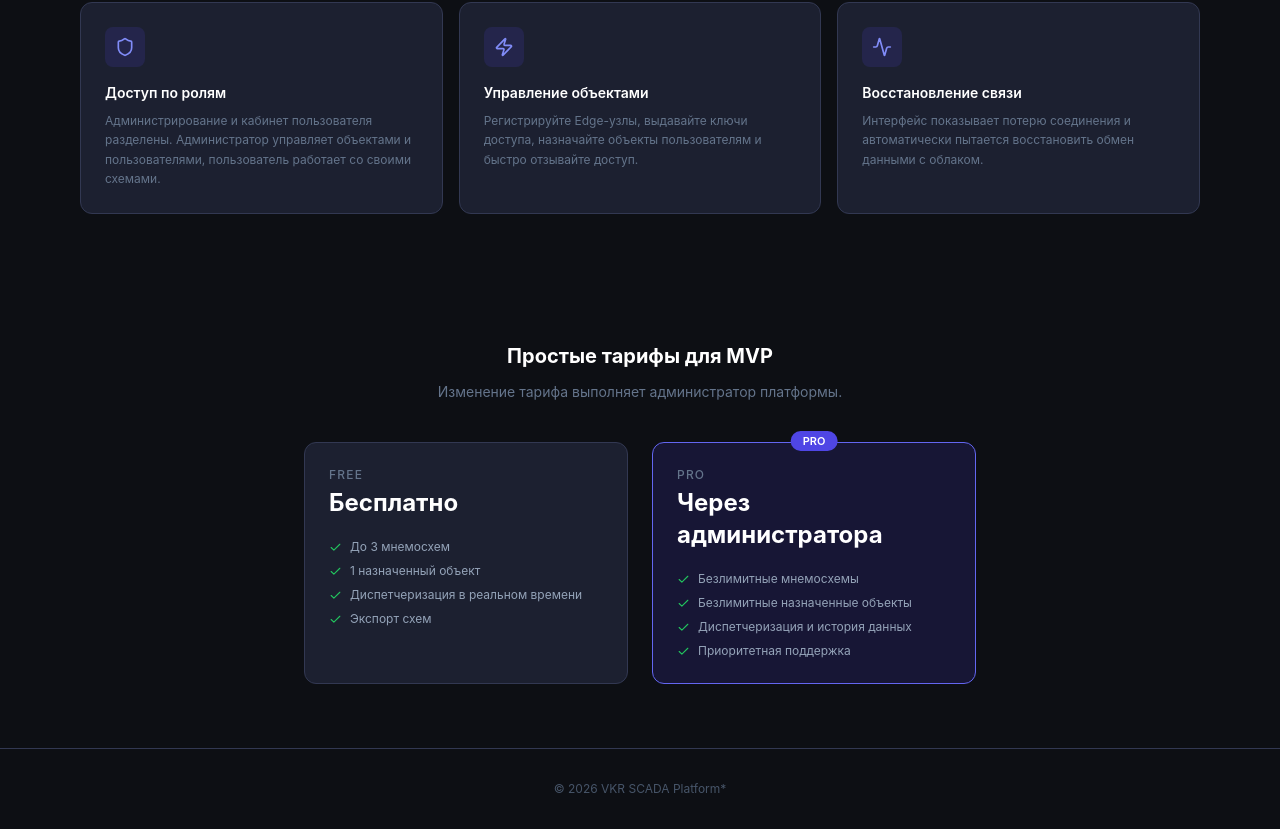
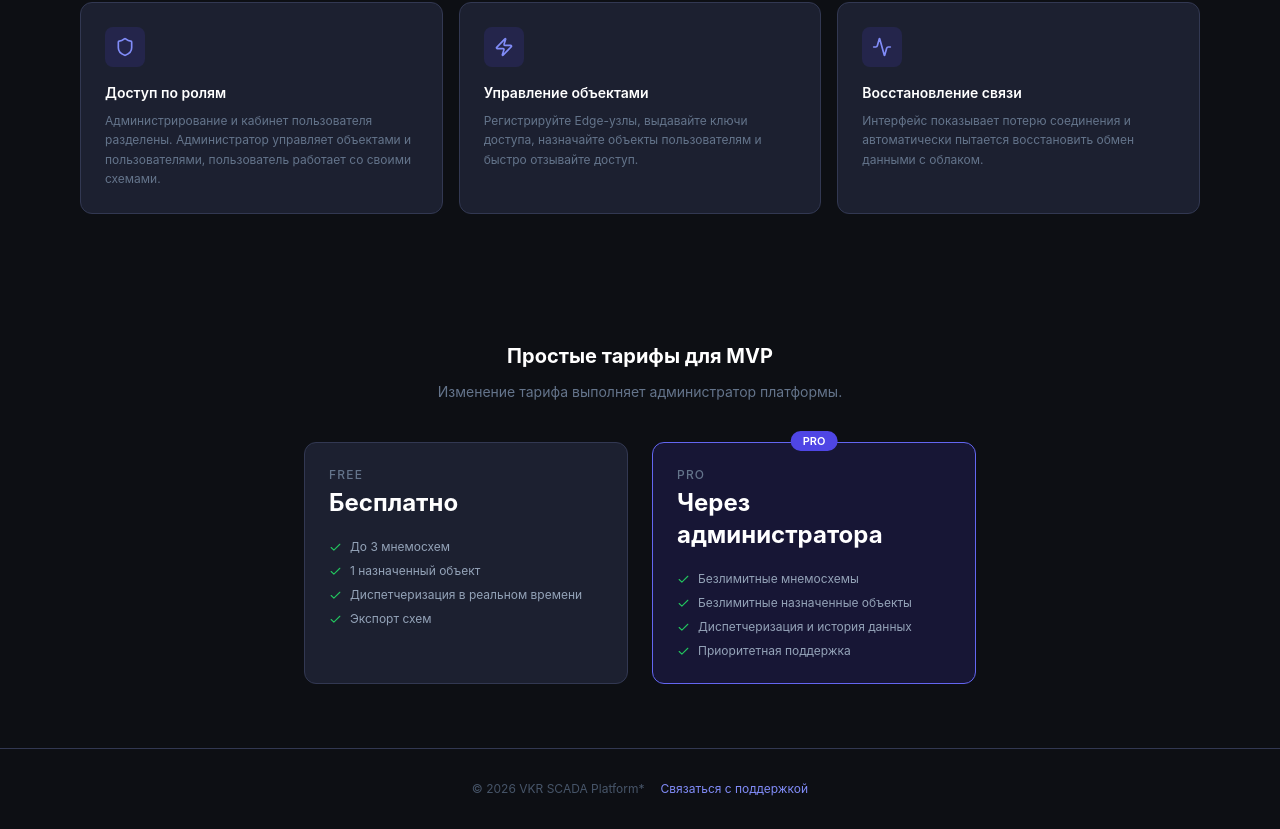
Before and after one commit to DvornikovDV/VKR, a React (Vite) app in the folder client/: page / in a window 1280 px wide. Shown: the part 987-1816 px from the top of the page. Built offline with nearby package versions, Linux system fonts and the light colour scheme.

Commit message:
Add configurable support mailto links; expose diagram request actions in User Hub; add support contacts to public and login pages; validate support link generation with tests

```diff
--- a/client/src/features/auth/pages/LoginPage.tsx
+++ b/client/src/features/auth/pages/LoginPage.tsx
@@ -8,6 +8,7 @@ import { clsx } from 'clsx'
 import { useAuthStore } from '@/shared/store/useAuthStore'
 import { useLogin } from '@/features/auth/hooks/useLogin'
 import { ruUiText } from '@/shared/i18n'
+import { SupportLink } from '@/shared/components/SupportLink'
 
 // ── Location state type ────────────────────────────────────────────────────
 interface LocationState {
@@ -179,6 +180,11 @@ function LoginForm() {
                         Зарегистрироваться
                     </Link>
                 </p>
+                <div className="mt-3 text-center text-xs">
+                    <SupportLink className="text-[var(--color-brand-500)] transition-colors hover:text-[var(--color-brand-400)]">
+                        Связаться с поддержкой
+                    </SupportLink>
+                </div>
             </div>
         </div>
     )
--- a/client/src/features/public/pages/LandingPage.tsx
+++ b/client/src/features/public/pages/LandingPage.tsx
@@ -12,6 +12,7 @@ import {
     Check,
 } from 'lucide-react'
 import { ruUiText } from '@/shared/i18n'
+import { SupportLink } from '@/shared/components/SupportLink'
 
 // ── Feature card ──────────────────────────────────────────────────────────
 
@@ -231,8 +232,13 @@ export function LandingPage() {
             </section>
 
             {/* ── Footer ───────────────────────────────────────────────────── */}
-            <footer className="border-t border-[var(--color-surface-border)] px-4 py-8 text-center text-xs text-[#475569]">
-                © 2026 VKR SCADA Platform*
+            <footer className="border-t border-[var(--color-surface-border)] px-4 py-8 text-xs text-[#475569]">
+                <div className="mx-auto flex max-w-6xl flex-wrap items-center justify-center gap-x-4 gap-y-2">
+                    <span>© 2026 VKR SCADA Platform*</span>
+                    <SupportLink className="text-[var(--color-brand-400)] hover:text-[var(--color-brand-300)]">
+                        Связаться с поддержкой
+                    </SupportLink>
+                </div>
             </footer>
         </div>
     )
--- a/client/src/features/user-hub/pages/GalleryPage.tsx
+++ b/client/src/features/user-hub/pages/GalleryPage.tsx
@@ -24,6 +24,8 @@ import {
   getDispatchTabPath,
 } from '@/features/dispatch/model/routes'
 import { getErrorDisplayMessage } from '@/shared/api/errorMessages'
+import { SupportLink } from '@/shared/components/SupportLink'
+import { useAuthStore } from '@/shared/store/useAuthStore'
 
 interface DiagramCardState extends DiagramCardModel {
   updatedAt: string
@@ -51,6 +53,7 @@ function toErrorMessage(error: unknown, fallback: string): string {
 
 export function GalleryPage() {
   const navigate = useNavigate()
+  const session = useAuthStore((state) => state.session)
   const [cards, setCards] = useState<DiagramCardState[]>([])
   const [isLoading, setIsLoading] = useState(true)
   const [isCreating, setIsCreating] = useState(false)
@@ -233,6 +236,14 @@ export function GalleryPage() {
           </p>
         </div>
 
+        <div className="flex flex-wrap items-center gap-2">
+          <SupportLink
+            intent="diagram-request"
+            userEmail={session?.email}
+            className="rounded-md border border-[var(--color-surface-border)] px-4 py-2 text-sm font-medium text-[#cbd5e1] hover:bg-[var(--color-surface-200)]"
+          >
+            Запросить мнемосхему
+          </SupportLink>
           <button
             type="button"
             onClick={() => void handleCreateDiagram()}
@@ -241,6 +252,7 @@ export function GalleryPage() {
           >
             {isCreating ? 'Создание...' : 'Создать мнемосхему'}
           </button>
+        </div>
       </div>
 
       {!canCreate() && (
--- a/client/src/features/user-hub/pages/ProfilePage.tsx
+++ b/client/src/features/user-hub/pages/ProfilePage.tsx
@@ -7,6 +7,7 @@ import {
 import { useAuthStore } from '@/shared/store/useAuthStore'
 import { ruUiText } from '@/shared/i18n'
 import { getErrorDisplayMessage } from '@/shared/api/errorMessages'
+import { SupportLink } from '@/shared/components/SupportLink'
 
 interface PasswordFormState {
   currentPassword: string
@@ -289,6 +290,28 @@ export function ProfilePage() {
           </form>
         </section>
       </div>
+
+      <section className="mt-6 rounded-2xl border border-[var(--color-surface-border)] bg-[var(--color-surface-100)] p-5">
+        <h2 className="text-lg font-semibold text-white">Поддержка</h2>
+        <p className="mt-1 text-sm text-[#94a3b8]">
+          Напишите в поддержку по общему вопросу или запросите готовую мнемосхему.
+        </p>
+        <div className="mt-4 flex flex-wrap gap-2">
+          <SupportLink
+            userEmail={session?.email}
+            className="rounded-md border border-[var(--color-surface-border)] px-3 py-2 text-sm text-[#cbd5e1] hover:bg-[var(--color-surface-200)]"
+          >
+            Связаться с поддержкой
+          </SupportLink>
+          <SupportLink
+            intent="diagram-request"
+            userEmail={session?.email}
+            className="rounded-md bg-[var(--color-brand-600)] px-3 py-2 text-sm text-white hover:bg-[var(--color-brand-500)]"
+          >
+            Запросить мнемосхему
+          </SupportLink>
+        </div>
+      </section>
     </section>
   )
 }
--- /dev/null
+++ b/client/src/shared/components/SupportLink.tsx
@@ -0,0 +1,34 @@
+import type { ReactNode } from 'react'
+import { buildSupportMailto, type SupportIntent } from '@/shared/config/support'
+
+interface SupportLinkProps {
+  children: ReactNode
+  className?: string
+  intent?: SupportIntent
+  supportAddress?: string | null
+  userEmail?: string | null
+}
+
+export function SupportLink({
+  children,
+  className,
+  intent = 'general',
+  supportAddress,
+  userEmail,
+}: SupportLinkProps) {
+  const href = buildSupportMailto({
+    address: supportAddress,
+    intent,
+    userEmail,
+  })
+
+  if (!href) {
+    return null
+  }
+
+  return (
+    <a href={href} className={className}>
+      {children}
+    </a>
+  )
+}
--- /dev/null
+++ b/client/src/shared/config/support.ts
@@ -0,0 +1,45 @@
+export type SupportIntent = 'general' | 'diagram-request'
+
+interface SupportMailtoOptions {
+  address?: string | null
+  intent?: SupportIntent
+  userEmail?: string | null
+}
+
+function normalizeSupportEmail(value: string | undefined | null): string | null {
+  const trimmed = value?.trim() ?? ''
+  return /^[^\s@]+@[^\s@]+\.[^\s@]+$/.test(trimmed) ? trimmed : null
+}
+
+export const supportEmail = normalizeSupportEmail(
+  import.meta.env.VITE_SUPPORT_EMAIL as string | undefined,
+)
+
+export function buildSupportMailto({
+  address = supportEmail,
+  intent = 'general',
+  userEmail,
+}: SupportMailtoOptions = {}): string | null {
+  const normalizedAddress = normalizeSupportEmail(address)
+  if (!normalizedAddress) {
+    return null
+  }
+
+  const normalizedUserEmail = normalizeSupportEmail(userEmail)
+  const subject =
+    intent === 'diagram-request'
+      ? 'Запрос мнемосхемы'
+      : 'Обращение в поддержку VKR SCADA'
+  const bodyLines =
+    intent === 'diagram-request'
+      ? [
+          ...(normalizedUserEmail ? [`Пользователь: ${normalizedUserEmail}`, ''] : []),
+          'Опишите требуемую мнемосхему и её назначение:',
+        ]
+      : [
+          ...(normalizedUserEmail ? [`Пользователь: ${normalizedUserEmail}`, ''] : []),
+          'Опишите вопрос:',
+        ]
+
+  return `mailto:${normalizedAddress}?subject=${encodeURIComponent(subject)}&body=${encodeURIComponent(bodyLines.join('\n'))}`
+}
```
Also changed, not shown: 2 other files (tests, documents, lock files or other folders). Lines whose indentation alone changed are shown as unchanged.
